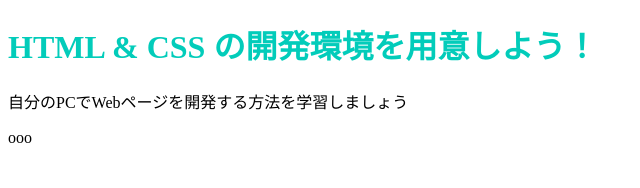
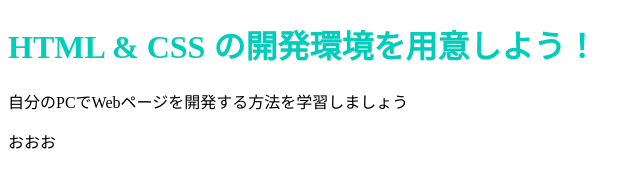
Before and after one commit to gataominton/gataominton.github.io, a plain HTML site: page index.html in a window 1280 px wide. Shown: the full height of the page, 0-640 px from the left. Drawn offline with Linux system fonts and the light colour scheme.

Commit message:
Update index.html

```diff
--- a/index.html
+++ b/index.html
@@ -8,6 +8,6 @@
   <body>
     <h1 class="title">HTML & CSS の開発環境を用意しよう！</h1>
     <p>自分のPCでWebページを開発する方法を学習しましょう</p>
-    <p>ooo</p>
+    <p>おおお</p>
 　</body>
 </html>
```
